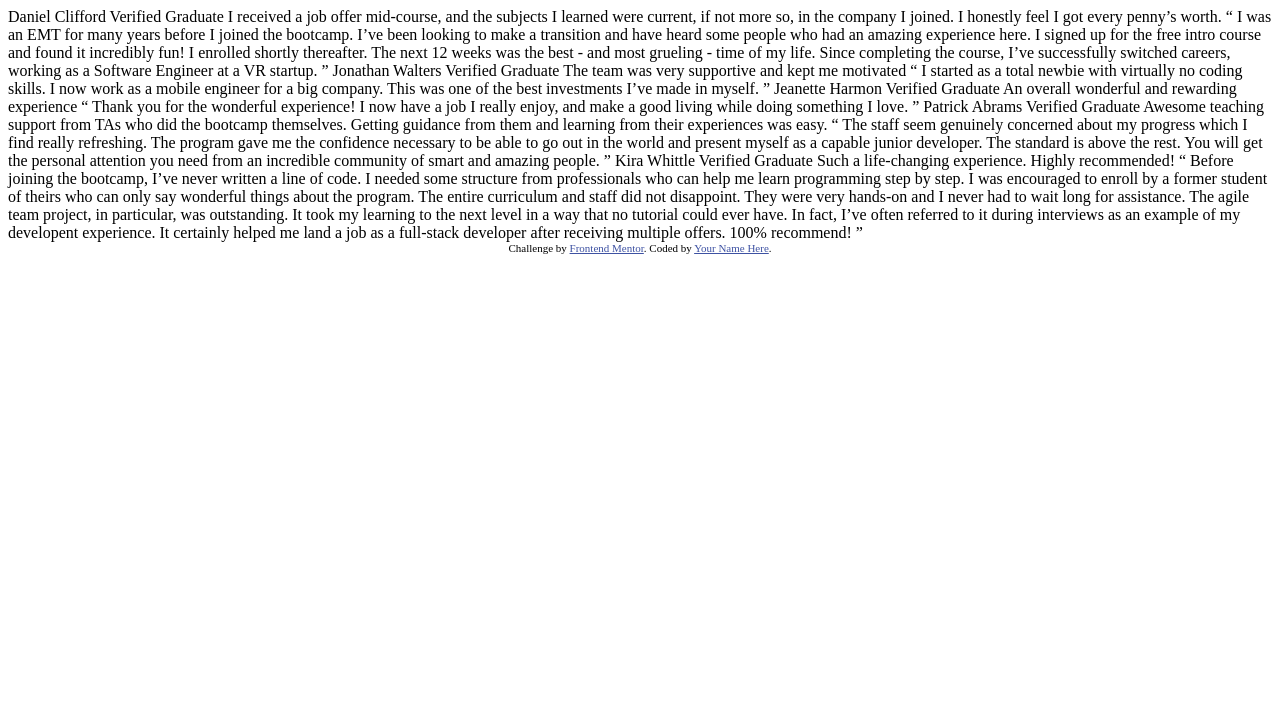
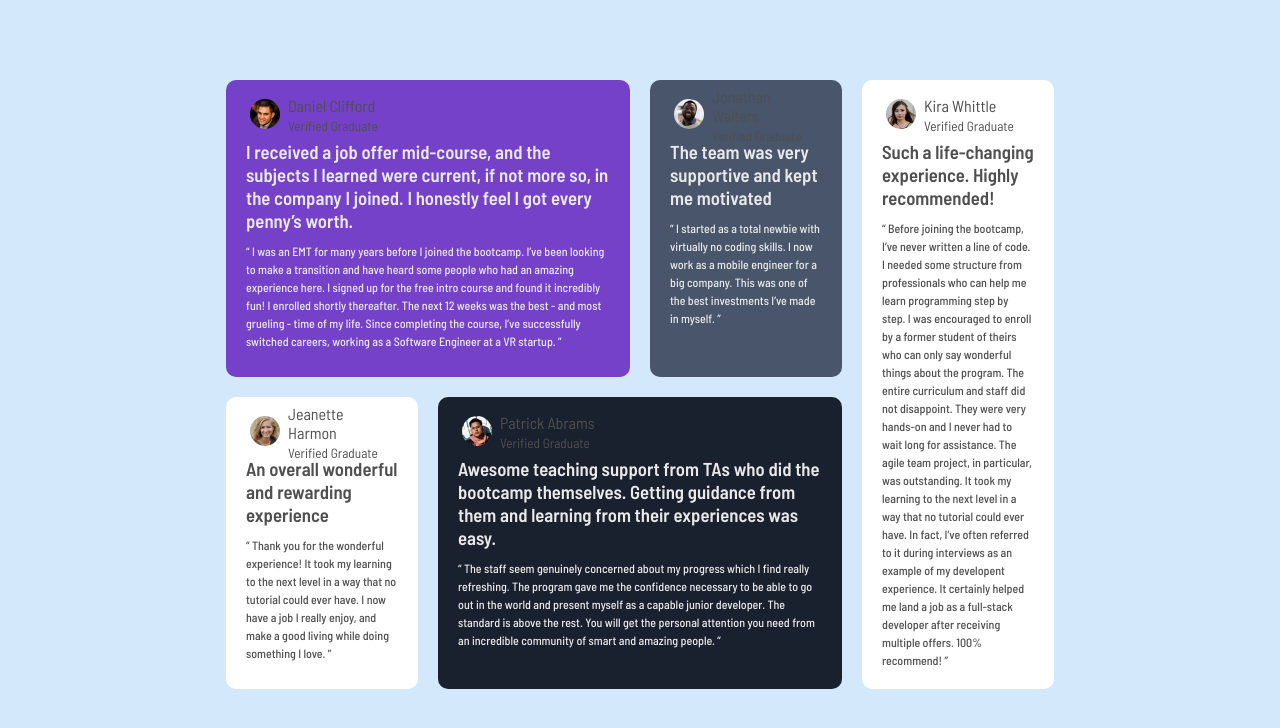
Before and after one commit to imbhaskarn/testimoials_grid_section, a plain HTML site: page index.html in a window 1280 px wide. Drawn offline with Linux system fonts and the light colour scheme.

Commit message:
last commit

```diff
--- a/index.html
+++ b/index.html
@@ -1,76 +1,135 @@
 <!DOCTYPE html>
 <html lang="en">
-<head>
-  <meta charset="UTF-8">
-  <meta name="viewport" content="width=device-width, initial-scale=1.0"> <!-- displays site properly based on user's device -->
+  <head>
+    <meta charset="UTF-8" />
+    <meta name="viewport" content="width=device-width, initial-scale=1.0" />
+    <link
+      rel="shortcut icon"
+      href="/images/favicon-32x32.png"
+      type="image/x-icon"
+    />
+    <link rel="stylesheet" href="style.css" />
+    <link
+      href="https://fonts.googleapis.com/css?family=Barlow+Semi+Condensed:100,100italic,200,200italic,300,300italic,regular,italic,500,500italic,600,600italic,700,700italic,800,800italic,900,900italic"
+      rel="stylesheet"
+    />
+    <title>Frontend Mentor | [Challenge Name Here]</title>
+  </head>
 
-  <link rel="icon" type="image/png" sizes="32x32" href="./images/favicon-32x32.png">
+  <body>
+    <header class="container">
+      <div class="grid-item daniel">
+        <div class="wrapper">
+          <div class="image">
+            <img src="/images/image-daniel.jpg" />
+          </div>
+          <div class="name">
+            Daniel Clifford <br /><small> Verified Graduate </small>
+          </div>
+        </div>
 
-  <title>Frontend Mentor | [Challenge Name Here]</title>
+        <h3 class="white">
+          I received a job offer mid-course, and the subjects I learned were
+          current, if not more so, in the company I joined. I honestly feel I
+          got every penny’s worth.
+        </h3>
+        <p class="small-font">
+          “ I was an EMT for many years before I joined the bootcamp. I’ve been
+          looking to make a transition and have heard some people who had an
+          amazing experience here. I signed up for the free intro course and
+          found it incredibly fun! I enrolled shortly thereafter. The next 12
+          weeks was the best - and most grueling - time of my life. Since
+          completing the course, I’ve successfully switched careers, working as
+          a Software Engineer at a VR startup. ”
+        </p>
+      </div>
+      <div class="grid-item jonathan">
+          <div class="wrapper">
+            <div class="image">
+              <img src="/images/image-jonathan.jpg" />
+            </div>
+            <div class="name">
+             Jonathan Walters<br /><small> Verified Graduate </small>
+            </div>
+          </div>
+        <h3 class="white">The team was very supportive and kept me motivated</h3>
+        <p class="small-font">
+          “ I started as a total newbie with virtually no coding skills. I now
+          work as a mobile engineer for a big company. This was one of the best
+          investments I’ve made in myself. ”
+        </p>
+      </div>
+      <div class="grid-item kira">
+          <div class="wrapper">
+            <div class="image">
+              <img src="/images/image-kira.jpg" />
+            </div>
+            <div class="name">
+              Kira Whittle <br /><small> Verified Graduate </small>
+            </div>
+          </div>
+        <h3>Such a life-changing experience. Highly recommended!</h3>
+        <p class="small-font">
+          “ Before joining the bootcamp, I’ve never written a line of code. I
+          needed some structure from professionals who can help me learn
+          programming step by step. I was encouraged to enroll by a former
+          student of theirs who can only say wonderful things about the program.
+          The entire curriculum and staff did not disappoint. They were very
+          hands-on and I never had to wait long for assistance. The agile team
+          project, in particular, was outstanding. It took my learning to the
+          next level in a way that no tutorial could ever have. In fact, I’ve
+          often referred to it during interviews as an example of my developent
+          experience. It certainly helped me land a job as a full-stack
+          developer after receiving multiple offers. 100% recommend! ”
+        </p>
+      </div>
+      <div class="grid-item jeanette">
+        <div class="wrapper">
+          <div class="image">
+            <img src="/images/image-jeanette.jpg" />
+          </div>
+          <div class="name">
+            Jeanette Harmon <br /><small> Verified Graduate </small>
+          </div>
+        </div>
+        <h3>An overall wonderful and rewarding experience</h3>
+        <p class="small-font">
+          “ Thank you for the wonderful experience! It took my learning to the
+          next level in a way that no tutorial could ever have. I now have a job I really
+          enjoy, and make a good living while doing something I love. ”
+        </p>
+      </div>
+      <div class="grid-item patrick">
+        <div class="wrapper">
+          <div class="image">
+            <img src="/images/image-patrick.jpg" />
+          </div>
+          <div class="name">
+           Patrick Abrams <br /><small> Verified Graduate </small>
+          </div>
+        </div>
+        <h3 class="white">
+          Awesome teaching support from TAs who did the bootcamp themselves.
+          Getting guidance from them and learning from their experiences was
+          easy.
+        </h3>
+        <p class="small-font">
+          “ The staff seem genuinely concerned about my progress which I find
+          really refreshing. The program gave me the confidence necessary to be
+          able to go out in the world and present myself as a capable junior
+          developer. The standard is above the rest. You will get the personal
+          attention you need from an incredible community of smart and amazing
+          people. ”
+        </p>
+      </div>
 
-  <!-- Feel free to remove these styles or customise in your own stylesheet 👍 -->
-  <style>
-    .attribution { font-size: 11px; text-align: center; }
-    .attribution a { color: hsl(228, 45%, 44%); }
-  </style>
-</head>
-<body>
-  Daniel Clifford
-  Verified Graduate
+    </header>
 
-  I received a job offer mid-course, and the subjects I learned were current, if not more so,
-  in the company I joined. I honestly feel I got every penny’s worth.
-
-  “ I was an EMT for many years before I joined the bootcamp. I’ve been looking to make a
-  transition and have heard some people who had an amazing experience here. I signed up
-  for the free intro course and found it incredibly fun! I enrolled shortly thereafter.
-  The next 12 weeks was the best - and most grueling - time of my life. Since completing
-  the course, I’ve successfully switched careers, working as a Software Engineer at a VR startup. ”
-
-  Jonathan Walters
-  Verified Graduate
-
-  The team was very supportive and kept me motivated
-
-  “ I started as a total newbie with virtually no coding skills. I now work as a mobile engineer
-  for a big company. This was one of the best investments I’ve made in myself. ”
-
-  Jeanette Harmon
-  Verified Graduate
-
-  An overall wonderful and rewarding experience
-
-  “ Thank you for the wonderful experience! I now have a job I really enjoy, and make a good living
-  while doing something I love. ”
-
-  Patrick Abrams
-  Verified Graduate
-
-  Awesome teaching support from TAs who did the bootcamp themselves. Getting guidance from them and
-  learning from their experiences was easy.
-
-  “ The staff seem genuinely concerned about my progress which I find really refreshing. The program
-  gave me the confidence necessary to be able to go out in the world and present myself as a capable
-  junior developer. The standard is above the rest. You will get the personal attention you need from
-  an incredible community of smart and amazing people. ”
-
-  Kira Whittle
-  Verified Graduate
-
-  Such a life-changing experience. Highly recommended!
-
-  “ Before joining the bootcamp, I’ve never written a line of code. I needed some structure from
-  professionals who can help me learn programming step by step. I was encouraged to enroll by a former
-  student of theirs who can only say wonderful things about the program. The entire curriculum and staff
-  did not disappoint. They were very hands-on and I never had to wait long for assistance. The agile team
-  project, in particular, was outstanding. It took my learning to the next level in a way that no tutorial
-  could ever have. In fact, I’ve often referred to it during interviews as an example of my developent
-  experience. It certainly helped me land a job as a full-stack developer after receiving multiple offers.
-  100% recommend! ”
-
-  <div class="attribution">
-    Challenge by <a href="https://www.frontendmentor.io?ref=challenge" target="_blank">Frontend Mentor</a>.
-    Coded by <a href="#">Your Name Here</a>.
-  </div>
-</body>
+    <!-- <div class="attribution">
+      Challenge by
+      <a href="https://www.frontendmentor.io?ref=challenge" target="_blank"
+        >Frontend Mentor</a
+      >. Coded by <a href="#">Your Name Here</a>.
+    </div> -->
+  </body>
 </html>
--- /dev/null
+++ b/style.css
@@ -0,0 +1,127 @@
+* {
+  margin: 0;
+  padding: 0;
+  box-sizing: border-box;
+  color: hsl(0, 0%, 31%);
+}
+
+body {
+  background-color: rgb(211, 232, 250);
+}
+
+p {
+  font-size: 12px;
+  line-height: 1.5;
+  font-weight: 500;
+}
+
+h3 {
+  font-weight: 600;
+  margin: 10px 0px;
+}
+
+.container {
+  display: grid;
+  grid-template-columns: repeat(4, 15%);
+  grid-auto-rows:auto auto;
+  gap: 20px;
+  font-family: Barlow Semi Condensed, 'sans serif';
+  width:100%;
+  justify-content: center;
+  margin-top: 80px;
+
+}
+.white{
+  color: #e9e9e9;
+}
+.wrapper {
+  display: flex;
+  align-items: center;
+  width: fit-content;
+  height: 30px;
+}
+
+.image,
+.name {
+  padding: 4px;
+}
+
+img {
+  width: 30px;
+  border-radius: 28px;
+}
+
+
+.grid-item {
+  padding: 20px;
+  text-align: left;
+  border: none;
+  border-radius: 10px;
+}
+
+.daniel {
+  background-color: #7541c8;
+  grid-column: 1 / span 2;
+}
+
+.jonathan {
+  background-color: #48556a;
+  grid-column: 3;
+}
+
+.kira {
+  background-color: #ffffff;
+  grid-column: 4;
+  grid-row: 1/ span 2;
+}
+
+.jeanette {
+  background-color: #ffffff;
+}
+
+.patrick {
+  background-color: #19212e;
+  grid-row: 2;
+  grid-column: 2 / span 2;
+}
+.patrick > p{
+  color:#e9e9e9;
+}
+
+.daniel> p{
+  color: #e9e9e9;
+}
+
+.jonathan>p{
+  color:#e9e9e9
+}
+@media only screen and (max-width:600px) {
+  .container {
+    display: flex;
+    height: 200vh;
+    flex-direction: column;
+    padding: 30px;
+    width: 100%;
+
+  }
+
+  .daniel {
+    order: 1;
+  }
+
+  .jonathan {
+    order: 2;
+  }
+
+  .kira {
+    order: 3;
+  }
+
+  .jeanette {
+    order: 5;
+  }
+
+  .patrick {
+    order: 4;
+  }
+}
```
Also changed, not shown: 1 other file.
